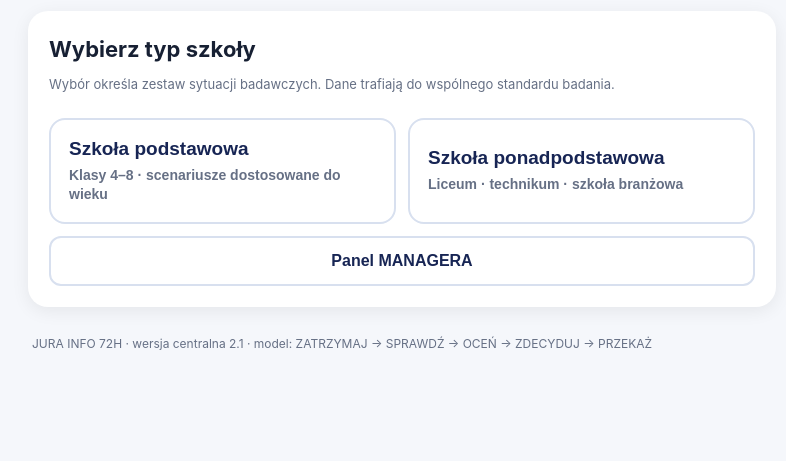
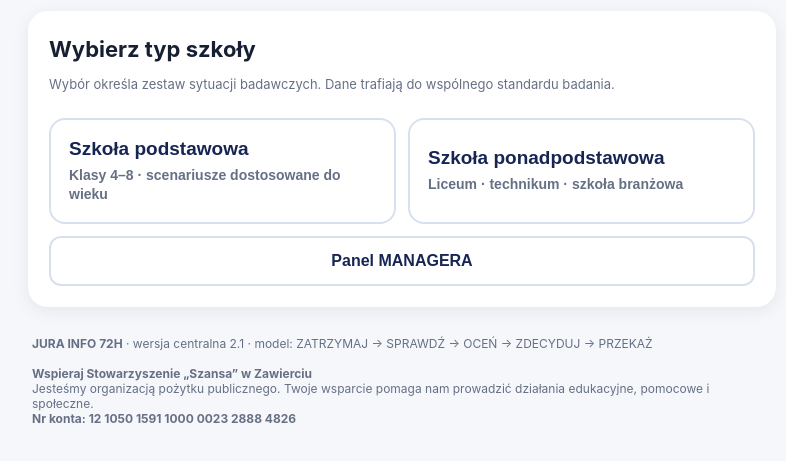
Before and after one commit to jurajskiartefakt-creator/-jura-info-72h, a plain HTML site: page index.html in a window 1280 px wide. Shown: the part 175-636 px from the top of the page, without its empty margins (238-1024 px from the left). Drawn offline with Linux system fonts and the light colour scheme.

Commit message:
Add files via upload

```diff
--- a/index.html
+++ b/index.html
@@ -31,7 +31,12 @@
 <button onclick="refreshManager()">Odśwież wyniki</button><button class="ghost" onclick="managerLogout()">Wyloguj</button>
 </section>
 <section id="fullResults" class="card hidden"><div><span class="badge" id="fullLogin"></span><span class="badge" id="fullSchool"></span></div><h2>Pełne wyniki uczestnika</h2><div id="fullSummary"></div><div id="fullDetails"></div><button class="ghost" onclick="backToPanel()">Wróć do panelu</button></section>
-<div class="footer">JURA INFO 72H · wersja centralna 2.1 · model: ZATRZYMAJ → SPRAWDŹ → OCEŃ → ZDECYDUJ → PRZEKAŻ</div>
+<div class="footer">
+  <b>JURA INFO 72H</b> · wersja centralna 2.1 · model: ZATRZYMAJ → SPRAWDŹ → OCEŃ → ZDECYDUJ → PRZEKAŻ<br><br>
+  <b>Wspieraj Stowarzyszenie „Szansa” w Zawierciu</b><br>
+  Jesteśmy organizacją pożytku publicznego. Twoje wsparcie pomaga nam prowadzić działania edukacyjne, pomocowe i społeczne.<br>
+  <b>Nr konta: 12 1050 1591 1000 0023 2888 4826</b>
+</div>
 </main>
 <script>
 const CENTRAL_ENDPOINT="https://script.google.com/macros/s/AKfycbzixMCGcZdOTuBDu_ziK447Twj_3B3fQNztgUaWT4DfbG9ZGTXq6ssUM4f7i250DNQ/exec";
@@ -108,13 +113,13 @@ function showFullResults(login){
   const pre=rows.find(r=>r.TRYB==='PRE'),post=rows.find(r=>r.TRYB==='POST'),pv=pre?Number(pre.WYNIK):null,qv=post?Number(post.WYNIK):null,delta=(pv!==null&&qv!==null)?qv-pv:null;
   $('fullLogin').textContent=login;
   $('fullSchool').textContent=(post||pre||{}).TYP_SZKOŁY||'';
-  $('fullSummary').innerHTML='<p><b>PRE:</b> '+(pre?pre.WYNIK+'/'+(pre.MAKS||10):'brak')+' · <b>POST:</b> '+(post?post.WYNIK+'/'+(post.MAKS||10):'brak')+' · <b>Zmiana:</b> '+(delta===null?'—':(delta>0?'+'+delta:String(delta)))+'</p><p class="small">Obszary są prezentowane jako liczba poprawnych odpowiedzi / liczba pytań.</p>';
+  $('fullSummary').innerHTML='<p><b>PRE:</b> '+(pre?pre.WYNIK+'/'+(pre.MAKS||10):'brak')+' · <b>POST:</b> '+(post?post.WYNIK+'/'+(post.MAKS||10):'brak')+' · <b>Zmiana:</b> '+(delta===null?'—':(delta>0?'+'+delta:String(delta)))+'</p>'+(pre?'<p><b>Obszary PRE:</b> '+escapeHtml(areaSummary(pre)||'brak zapisanych danych')+'</p>':'')+(post?'<p><b>Obszary POST:</b> '+escapeHtml(areaSummary(post)||'brak zapisanych danych')+'</p>':'')+'<p class="small">Obszary są prezentowane jako liczba poprawnych odpowiedzi / liczba pytań.</p>';
   $('fullDetails').innerHTML=rows.sort((a,b)=>String(a.TRYB).localeCompare(String(b.TRYB))).map(r=>{
     const m=[];
     if(r.KLASA)m.push('Klasa: '+escapeHtml(r.KLASA));
     if(r.PŁEĆ)m.push('Płeć: '+escapeHtml(r.PŁEĆ));
     if(r.WIEK)m.push('Wiek: '+escapeHtml(r.WIEK));
-    return '<div class="card" style="box-shadow:none;border:1px solid #e5e7eb;margin:12px 0"><h3>'+escapeHtml(r.TRYB)+' · '+escapeHtml(String(r.WYNIK||''))+'/'+escapeHtml(String(r.MAKS||10))+'</h3><p class="small">'+m.join(' · ')+'</p><p><b>Obszary:</b> '+escapeHtml(areaSummary(r))+'</p></div>';
+    return '<div class="card" style="box-shadow:none;border:1px solid #e5e7eb;margin:12px 0"><h3>'+escapeHtml(r.TRYB)+' · '+escapeHtml(String(r.WYNIK||''))+'/'+escapeHtml(String(r.MAKS||10))+'</h3><p class="small">'+m.join(' · ')+'</p><p><b>Obszary:</b> '+escapeHtml(areaSummary(r)||'brak zapisanych danych')+'</p></div>';
   }).join('');
   hideAll();$('fullResults').classList.remove('hidden');
 }
```
